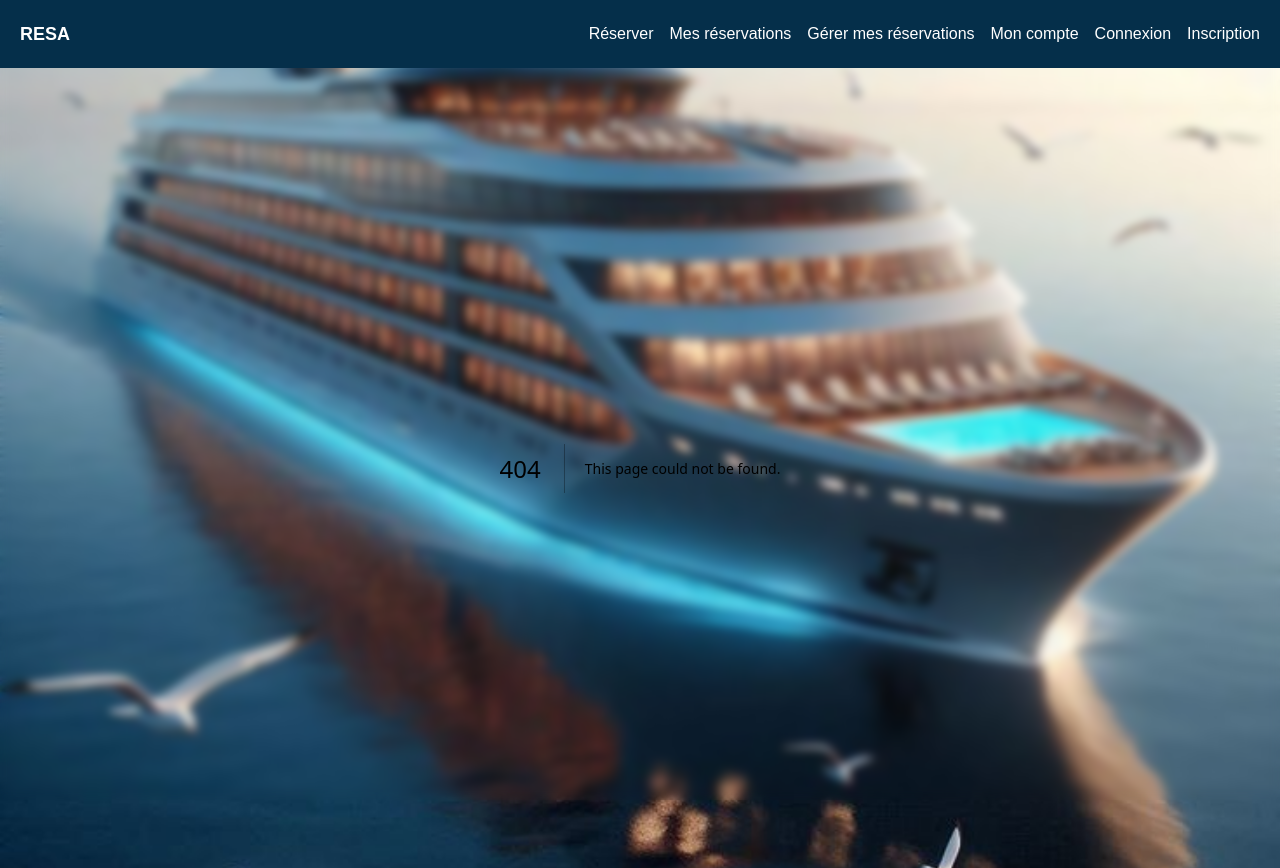
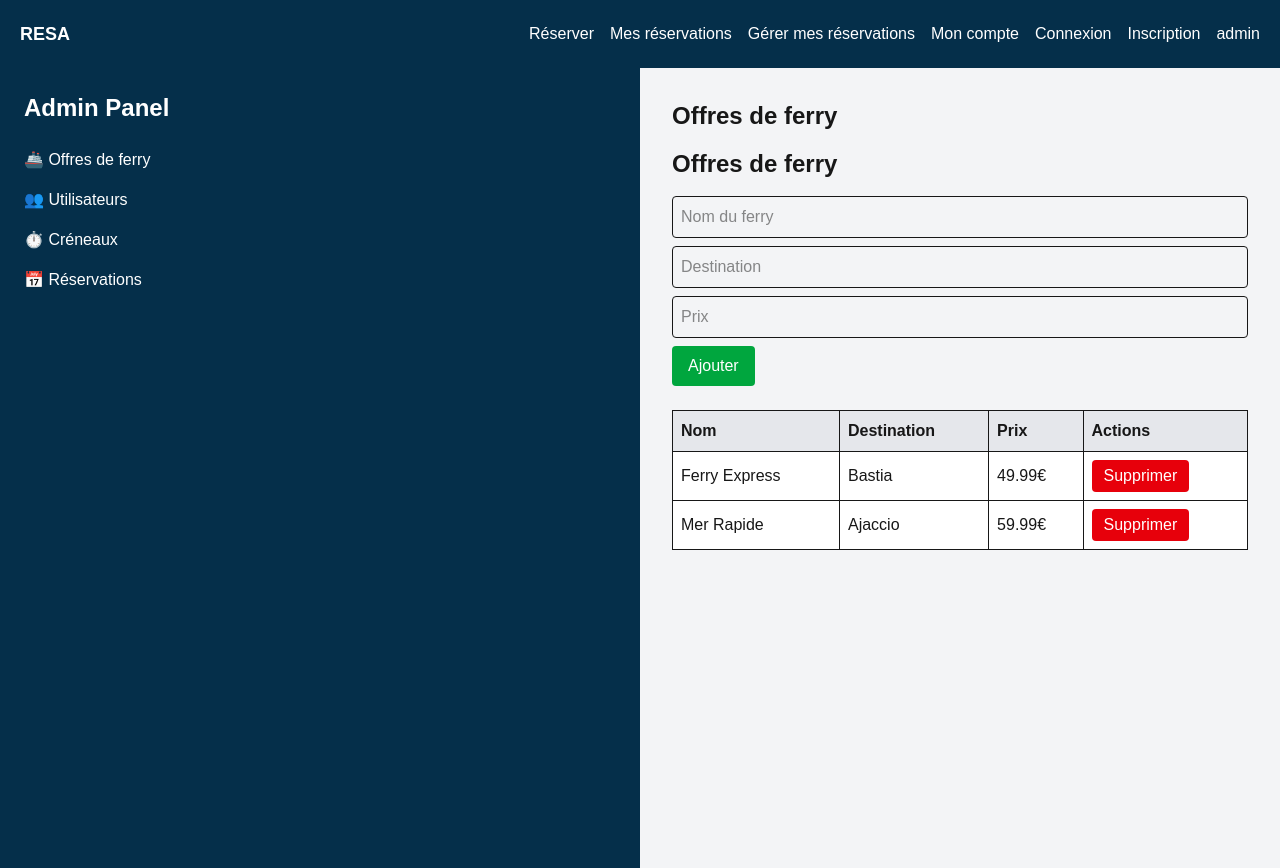
Before and after one commit to Coding-Diligence/resa, a Next.js app in the folder front/resa/: page /admin in a window 1280 px wide. Before the commit this address had no page. Built offline with nearby package versions, Linux system fonts and the light colour scheme; what @heroui/react would draw is missing.

Commit message:
1.03 - /05/06/2025

```diff
--- /dev/null
+++ b/front/resa/src/app/admin/page.js
@@ -0,0 +1,85 @@
+'use client';
+
+import { useState } from 'react';
+import FerryOffersManager from '../components/admin/FerryOffersManager';
+import UserManager from '../components/admin/UsersManager';
+
+
+export default function AdminPage() {
+  const [activeTab, setActiveTab] = useState('ferries'); // 'users', 'slots', 'reservations'
+
+  return (
+    <div className="grid grid-cols-2 min-h-screen bg-gray-100">
+      {/* --- Sidebar navigation --- */}
+      <div className="bg-sky-950 text-white p-6">
+        <h2 className="text-2xl font-bold mb-6">Admin Panel</h2>
+        <ul className="space-y-4">
+          <li>
+            <button onClick={() => setActiveTab('ferries')} className="hover:underline">
+              🚢 Offres de ferry
+            </button>
+          </li>
+          <li>
+            <button onClick={() => setActiveTab('users')} className="hover:underline">
+              👥 Utilisateurs
+            </button>
+          </li>
+          <li>
+            <button onClick={() => setActiveTab('slots')} className="hover:underline">
+              ⏱️ Créneaux
+            </button>
+          </li>
+          <li>
+            <button onClick={() => setActiveTab('reservations')} className="hover:underline">
+              📅 Réservations
+            </button>
+          </li>
+        </ul>
+      </div>
+
+      {/* --- Content area --- */}
+      <div className="p-8 overflow-y-auto">
+        {activeTab === 'ferries' && <FerryDashboard />}
+        {activeTab === 'users' && <UserDashboard />}
+        {activeTab === 'slots' && <SlotDashboard />}
+        {activeTab === 'reservations' && <ReservationDashboard />}
+      </div>
+    </div>
+  );
+}
+
+function FerryDashboard() {
+  return (
+    <div>
+      <h3 className="text-2xl font-semibold mb-4">Offres de ferry</h3>
+      <FerryOffersManager />
+    </div>
+  );
+}
+
+function UserDashboard() {
+  return (
+    <div>
+      <h3 className="text-2xl font-semibold mb-4">Utilisateurs</h3>
+      <UserManager />
+    </div>
+  );
+}
+
+function SlotDashboard() {
+  return (
+    <div>
+      <h3 className="text-2xl font-semibold mb-4">Créneaux disponibles</h3>
+      <p>(Plages horaires, jours ouvrés, planning)</p>
+    </div>
+  );
+}
+
+function ReservationDashboard() {
+  return (
+    <div>
+      <h3 className="text-2xl font-semibold mb-4">Réservations</h3>
+      <p>(Tableau + export CSV/PDF)</p>
+    </div>
+  );
+}
--- /dev/null
+++ b/front/resa/src/app/components/admin/FerryOffersManager.js
@@ -0,0 +1,92 @@
+'use client';
+
+import { useState } from 'react';
+
+const initialFerries = [
+  { id: 1, name: 'Ferry Express', destination: 'Bastia', price: 49.99 },
+  { id: 2, name: 'Mer Rapide', destination: 'Ajaccio', price: 59.99 },
+];
+
+export default function FerryDashboard() {
+  const [ferries, setFerries] = useState(initialFerries);
+  const [newFerry, setNewFerry] = useState({ name: '', destination: '', price: '' });
+
+  const handleChange = (e) => {
+    const { name, value } = e.target;
+    setNewFerry({ ...newFerry, [name]: value });
+  };
+
+  const handleAdd = () => {
+    if (!newFerry.name || !newFerry.destination || !newFerry.price) return;
+    setFerries([...ferries, { ...newFerry, id: Date.now(), price: parseFloat(newFerry.price) }]);
+    setNewFerry({ name: '', destination: '', price: '' });
+  };
+
+  const handleDelete = (id) => {
+    setFerries(ferries.filter((ferry) => ferry.id !== id));
+  };
+
+  return (
+    <div>
+      <h3 className="text-2xl font-semibold mb-4">Offres de ferry</h3>
+
+      <div className="mb-6 space-y-2">
+        <input
+          type="text"
+          name="name"
+          placeholder="Nom du ferry"
+          value={newFerry.name}
+          onChange={handleChange}
+          className="p-2 rounded border w-full"
+        />
+        <input
+          type="text"
+          name="destination"
+          placeholder="Destination"
+          value={newFerry.destination}
+          onChange={handleChange}
+          className="p-2 rounded border w-full"
+        />
+        <input
+          type="number"
+          name="price"
+          placeholder="Prix"
+          value={newFerry.price}
+          onChange={handleChange}
+          className="p-2 rounded border w-full"
+        />
+        <button onClick={handleAdd} className="bg-green-600 hover:bg-green-700 text-white px-4 py-2 rounded">
+          Ajouter
+        </button>
+      </div>
+
+      <table className="w-full table-auto border-collapse">
+        <thead>
+          <tr className="bg-gray-200 text-left">
+            <th className="border p-2">Nom</th>
+            <th className="border p-2">Destination</th>
+            <th className="border p-2">Prix</th>
+            <th className="border p-2">Actions</th>
+          </tr>
+        </thead>
+        <tbody>
+          {ferries.map((ferry) => (
+            <tr key={ferry.id} className="bg-white">
+              <td className="border p-2">{ferry.name}</td>
+              <td className="border p-2">{ferry.destination}</td>
+              <td className="border p-2">{ferry.price.toFixed(2)}€</td>
+              <td className="border p-2">
+                <button
+                  onClick={() => handleDelete(ferry.id)}
+                  className="bg-red-600 hover:bg-red-700 text-white px-3 py-1 rounded"
+                >
+                  Supprimer
+                </button>
+              </td>
+            </tr>
+          ))}
+        </tbody>
+      </table>
+    </div>
+  );
+}
--- /dev/null
+++ b/front/resa/src/app/components/admin/UsersManager.js
@@ -0,0 +1,109 @@
+'use client';
+
+import { useState } from 'react';
+
+export default function UserManager() {
+  const [users, setUsers] = useState([
+    { id: 1, name: 'Alice', email: 'alice@example.com', role: 'admin' },
+    { id: 2, name: 'Bob', email: 'bob@example.com', role: 'user' },
+  ]);
+  const [newUser, setNewUser] = useState({ name: '', email: '', role: 'user' });
+
+  const handleChange = (e) => {
+    setNewUser({ ...newUser, [e.target.name]: e.target.value });
+  };
+
+  const handleAddUser = () => {
+    if (!newUser.name || !newUser.email) return;
+    const id = Date.now();
+    setUsers([...users, { ...newUser, id }]);
+    setNewUser({ name: '', email: '', role: 'user' });
+  };
+
+  const handleDelete = (id) => {
+    setUsers(users.filter((user) => user.id !== id));
+  };
+
+  const handleRoleChange = (id, role) => {
+    setUsers(
+      users.map((user) =>
+        user.id === id ? { ...user, role } : user
+      )
+    );
+  };
+
+  return (
+    <div className="space-y-6">
+      <h3 className="text-2xl font-semibold">Gestion des utilisateurs</h3>
+
+      <div className="space-y-4">
+        <input
+          name="name"
+          placeholder="Nom"
+          value={newUser.name}
+          onChange={handleChange}
+          className="p-2 border rounded w-full"
+        />
+        <input
+          name="email"
+          placeholder="Email"
+          value={newUser.email}
+          onChange={handleChange}
+          className="p-2 border rounded w-full"
+        />
+        <select
+          name="role"
+          value={newUser.role}
+          onChange={handleChange}
+          className="p-2 border rounded w-full"
+        >
+          <option value="user">Utilisateur</option>
+          <option value="admin">Admin</option>
+        </select>
+        <button
+          onClick={handleAddUser}
+          className="bg-green-600 text-white px-4 py-2 rounded hover:bg-green-700"
+        >
+          Ajouter utilisateur
+        </button>
+      </div>
+
+      <table className="w-full border mt-6">
+        <thead>
+          <tr className="bg-gray-200">
+            <th className="p-2 border">Nom</th>
+            <th className="p-2 border">Email</th>
+            <th className="p-2 border">Rôle</th>
+            <th className="p-2 border">Actions</th>
+          </tr>
+        </thead>
+        <tbody>
+          {users.map((user) => (
+            <tr key={user.id} className="text-center">
+              <td className="p-2 border">{user.name}</td>
+              <td className="p-2 border">{user.email}</td>
+              <td className="p-2 border">
+                <select
+                  value={user.role}
+                  onChange={(e) => handleRoleChange(user.id, e.target.value)}
+                  className="p-1 border rounded"
+                >
+                  <option value="user">Utilisateur</option>
+                  <option value="admin">Admin</option>
+                </select>
+              </td>
+              <td className="p-2 border">
+                <button
+                  onClick={() => handleDelete(user.id)}
+                  className="bg-red-600 text-white px-2 py-1 rounded hover:bg-red-700"
+                >
+                  Supprimer
+                </button>
+              </td>
+            </tr>
+          ))}
+        </tbody>
+      </table>
+    </div>
+  );
+}
--- a/front/resa/src/app/components/navigation/navbar.js
+++ b/front/resa/src/app/components/navigation/navbar.js
@@ -38,6 +38,11 @@ export default function Navbar() {
               Inscription
             </Link>
           </li>
+          <li>
+            <Link href="/admin" className="hover:text-gray-300">
+              admin
+            </Link>
+          </li>
         </ul>
       </nav>
     </div>
```
